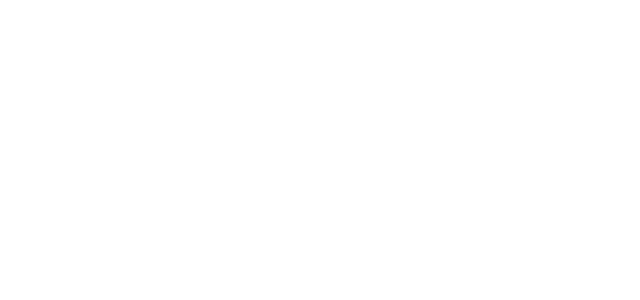
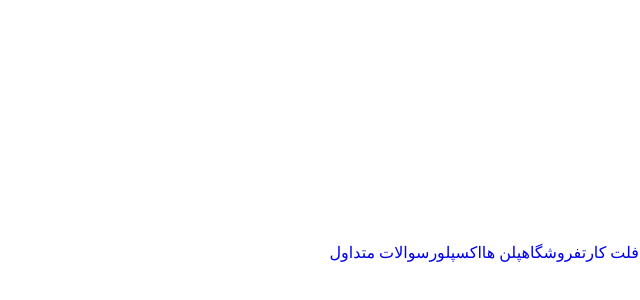
Before and after one commit to bug-hunte-r/Flat, a Next.js app: page / in a window 1280 px wide. Shown: the part 342-642 px from the top of the page, without its empty margins (640-1280 px from the left). Built offline with nearby package versions, Linux system fonts and the light colour scheme.

Commit message:
develop navbar

```diff
--- a/src/app/globals.css
+++ b/src/app/globals.css
@@ -11,3 +11,10 @@ body {
 a {
   text-decoration: none;
 }
+
+.container{
+  width: 65vw;
+  height: 60px;
+  display: flex;
+  justify-self: center;
+}
--- a/src/app/page.js
+++ b/src/app/page.js
@@ -1,7 +1,11 @@
+import Navbar from "../components/templates/Navbar";
+
 export default function Home() {
   return (
     <>
-    <h1>شایان</h1>
+      <Navbar />
+      <div className="container">
+      </div>
     </>
   );
 }
--- /dev/null
+++ b/src/components/templates/Navbar.js
@@ -0,0 +1,27 @@
+import Image from 'next/image'
+import Link from 'next/link'
+import React from 'react'
+
+function Navbar() {
+  return (
+    <div className='container-navbar'>
+
+      <div className='right-sec-navbar'>
+      <Image src={'/imgs/logo.png'} width={600} height={600} alt='logo' className='logo'/>
+      <Link href={'#'}>فلت کارت</Link>
+      <Link href={'#'}>فروشگاه</Link>
+      <Link href={'#'}>پلن ها</Link>
+      <Link href={'#'}>اکسپلور</Link>
+      <Link href={'#'}>سوالات متداول</Link>
+      </div>
+
+      <div className='left-sec-navbar'>
+        <Link href={'#'}>ورود</Link>
+        <Link href={'#'}>ثبت نام</Link>
+      </div>
+
+    </div>
+  )
+}
+
+export default Navbar
```
Also changed, not shown: public/imgs/header-img.png (added), public/imgs/logo.png (added).
